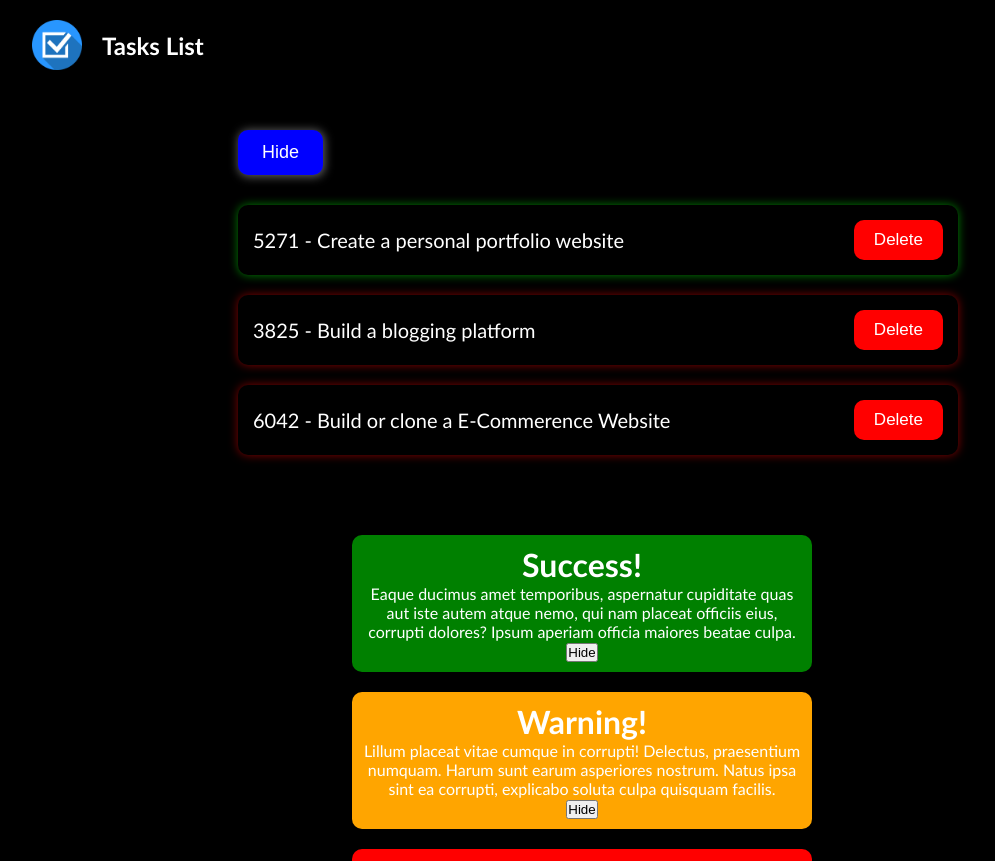
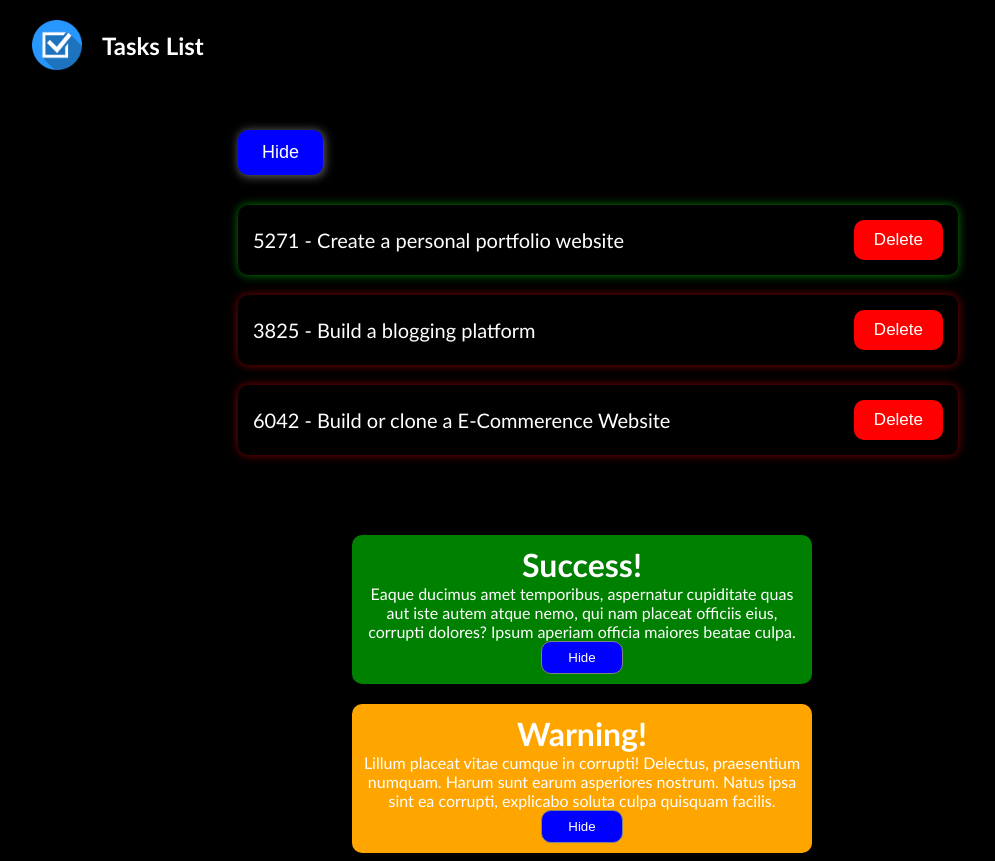
Before and after one commit to Saketh-Reddy-Bejadi/TaskProject, a React (Create React App) app in the folder mp_app/: page / in a window 1280 px wide. Shown: the top 861 px of the page, without its empty margins (58-1053 px from the left). Built offline with nearby package versions, Linux system fonts and the light colour scheme.

Commit message:
done with module-4

```diff
--- a/mp_app/src/App.css
+++ b/mp_app/src/App.css
@@ -85,3 +85,13 @@ nav{
 .warning{
   background-color: orange;
 }
+.Hidebtn{
+  background-color: blue;
+  padding: 8px 26px;
+  color: white;
+  border: 1px solid rgb(129, 129, 129);
+  border-radius: 10px;
+}
+.disnone{
+  display: none;
+}
--- a/mp_app/src/components/CardBox.js
+++ b/mp_app/src/components/CardBox.js
@@ -7,9 +7,11 @@ export const CardBox = ({children,imp}) => {
     const [show,setShow]=useState(true);
 
   return (
-    <div  className={`box ${imp}`} >
-        {children}
-        <button onClick={()=>setShow(!(show))}>Hide</button>
+    <div className={show?"":"disnone"} >
+        <div  className={`box ${imp}`} >
+          {children}
+          <button className="Hidebtn" onClick={()=>setShow(!(show))}>Hide</button>
+        </div>
     </div>
   )
 }
```
